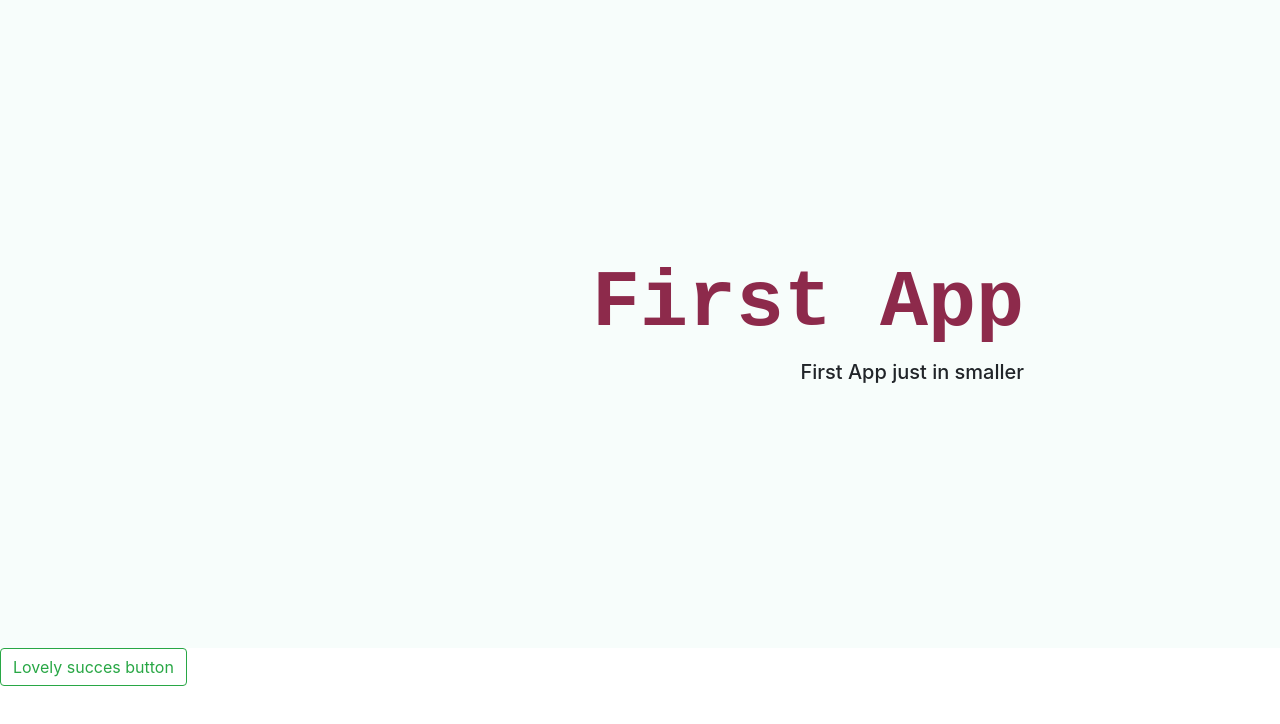
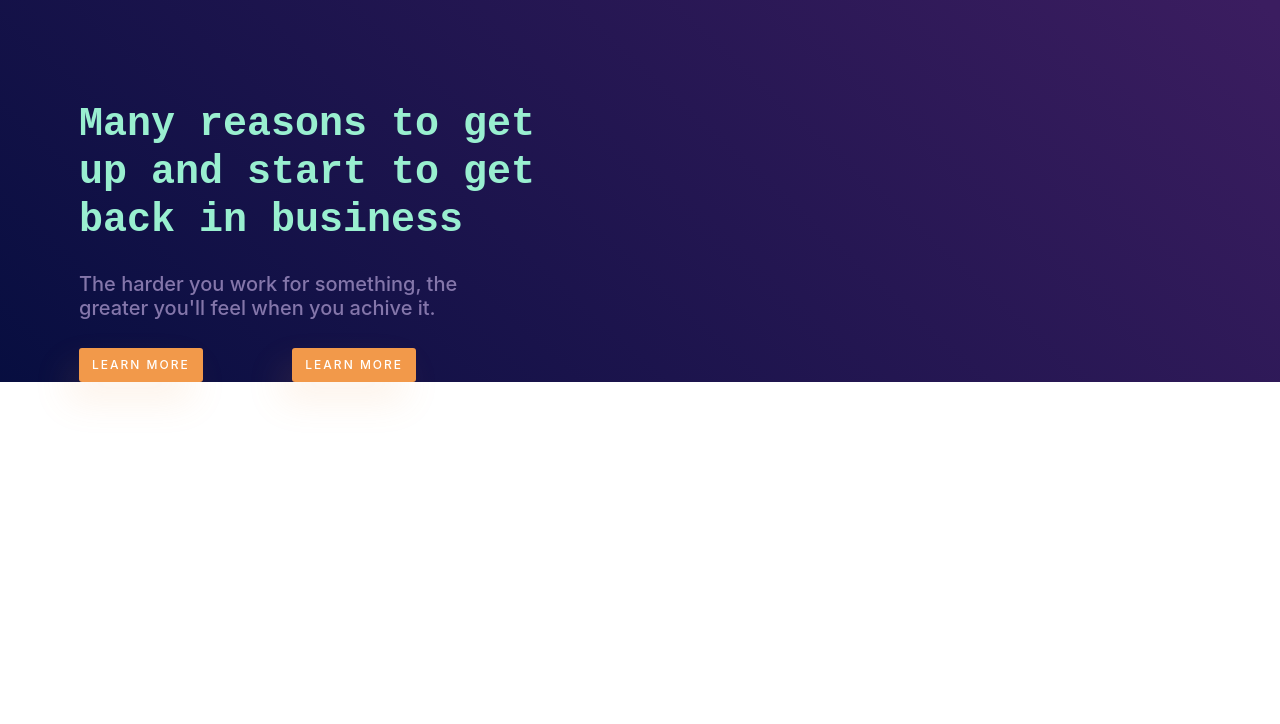
Before and after one commit to patricianagy/first_project, a React (Create React App) app: page / in a window 1280 px wide. Shown: the top 724 px of the page. Built offline with nearby package versions, Linux system fonts and the light colour scheme.

Commit message:
Creating hero section 1

```diff
--- a/src/App.js
+++ b/src/App.js
@@ -14,9 +14,9 @@ function App() {
           <div className="App">
             <header className="App-header">
               <Hero />
-              <Link to="/first-router">
+              {/*<Link to="/first-router">
                 <Button variant="outline-success">Lovely succes button</Button>
-              </Link>
+              </Link>*/}
             </header>
           </div>
         </Route>
--- a/src/App.scss
+++ b/src/App.scss
@@ -15,16 +15,16 @@
   }
 }
 
-/*.App-header {
-  background-color: #282030;
-  min-height: 100vh;
+.App-header {
+  background-image: linear-gradient(222.26deg, #3b1d60 1.22%, #040d3e 106.28%);
+  /*min-height: 100vh;
   display: flex;
   flex-direction: column;
   align-items: center;
   justify-content: center;
   font-size: calc(10px + 2vmin);
-  color: white;
-}*/
+  color: white;*/
+}
 
 .App-link {
   color: #61dafb;
--- a/src/components/hero.js
+++ b/src/components/hero.js
@@ -1,12 +1,37 @@
 import './hero.scss'
+import Contaiener from 'react-bootstrap/Container'
+import Row from 'react-bootstrap/Row'
+import Col from 'react-bootstrap/Col'
+import Button from 'react-bootstrap/Button'
 
 function Hero() {
   return (
     <div>
-      <header class="Hero-header">
-        <h1>First App</h1>
-        <h5>First App just in smaller</h5>
-      </header>
+      <Contaiener fluid className="Container">
+        <Row>
+          <Col md={5} className="l-3">
+            <h1 className="Heading">
+              Many reasons to get up and start to get back in business
+            </h1>
+          </Col>
+        </Row>
+        <Row>
+          <Col md={4} className="l-3">
+            <h5 className="Subheading">
+              The harder you work for something, the greater you'll feel when
+              you achive it.
+            </h5>
+          </Col>
+        </Row>
+        <Row>
+          <Col md={2} className="l-3">
+            <Button variant="learn-more">Learn more</Button>
+          </Col>
+          <Col className="l-2">
+            <Button variant="learn-more">Learn more</Button>
+          </Col>
+        </Row>
+      </Contaiener>
     </div>
   )
 }
--- a/src/components/hero.scss
+++ b/src/components/hero.scss
@@ -1,15 +1,32 @@
-.Hero-header {
-  display: flex;
-  flex-direction: column;
-  align-items: flex-end;
-  //justify-content: flex-end;
-  padding: 20%;
-  background-color: #f7fdfb;
+@import '~bootstrap/scss/bootstrap';
+
+.Heading {
+  padding-top: 20%;
+  font-weight: bolder;
+  color: #99efd0;
+  font-family: 'Inconsolata', monospace;
 }
 
-h1 {
-  font-weight: bolder;
-  font-size: 500%;
-  color: #8d2a4b;
-  font-family: 'Inconsolata', monospace;
+.Subheading {
+  color: #8476aa;
+  padding-top: 5%;
+  padding-bottom: 5%;
 }
+
+.btn-learn-more {
+  background: #f2994a;
+  box-shadow: -11.09px 18.13px 36.6483px rgba(242, 153, 74, 0.13);
+  border-radius: 3px;
+  font-style: normal;
+  font-weight: 500;
+  font-size: 12px;
+  line-height: 20px;
+  text-align: center;
+  letter-spacing: 2px;
+  text-transform: uppercase;
+  color: #ffffff;
+}
+
+.l-3 {
+  margin-left: 5%;
+}
```
